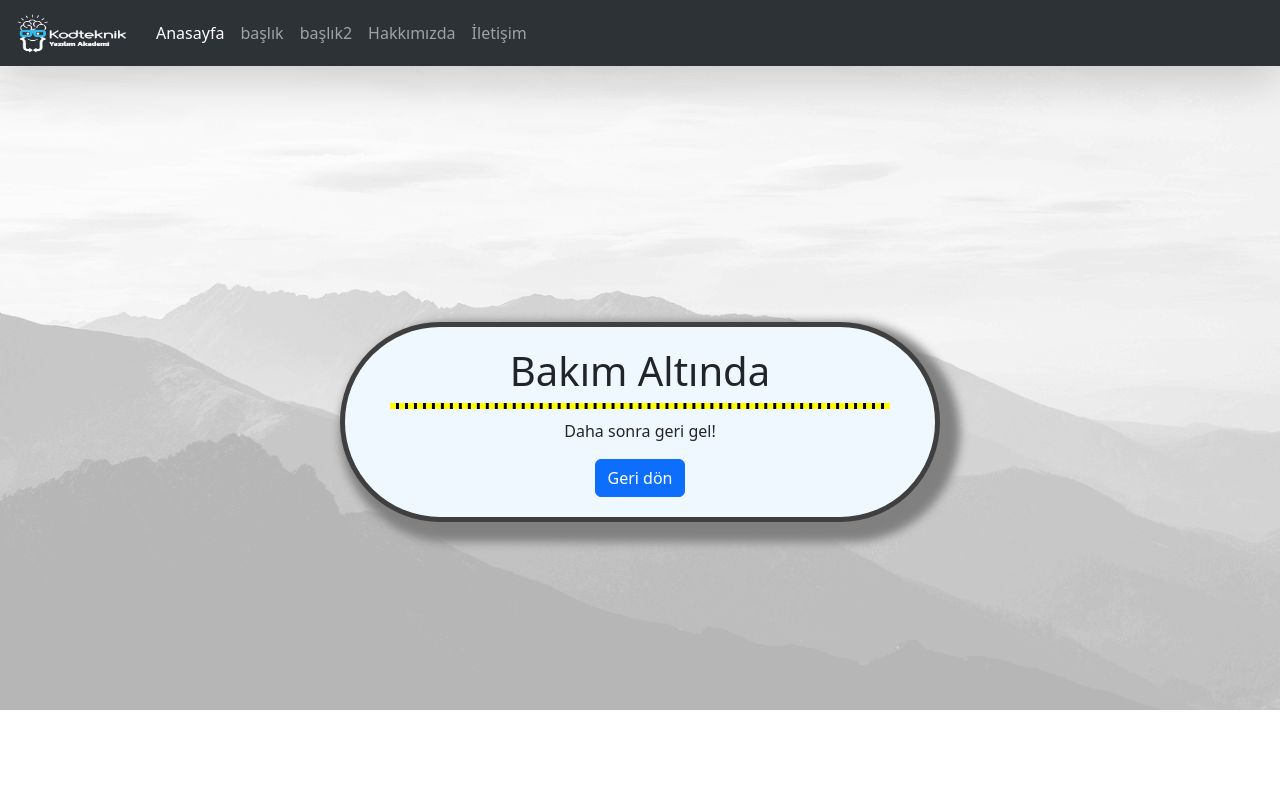
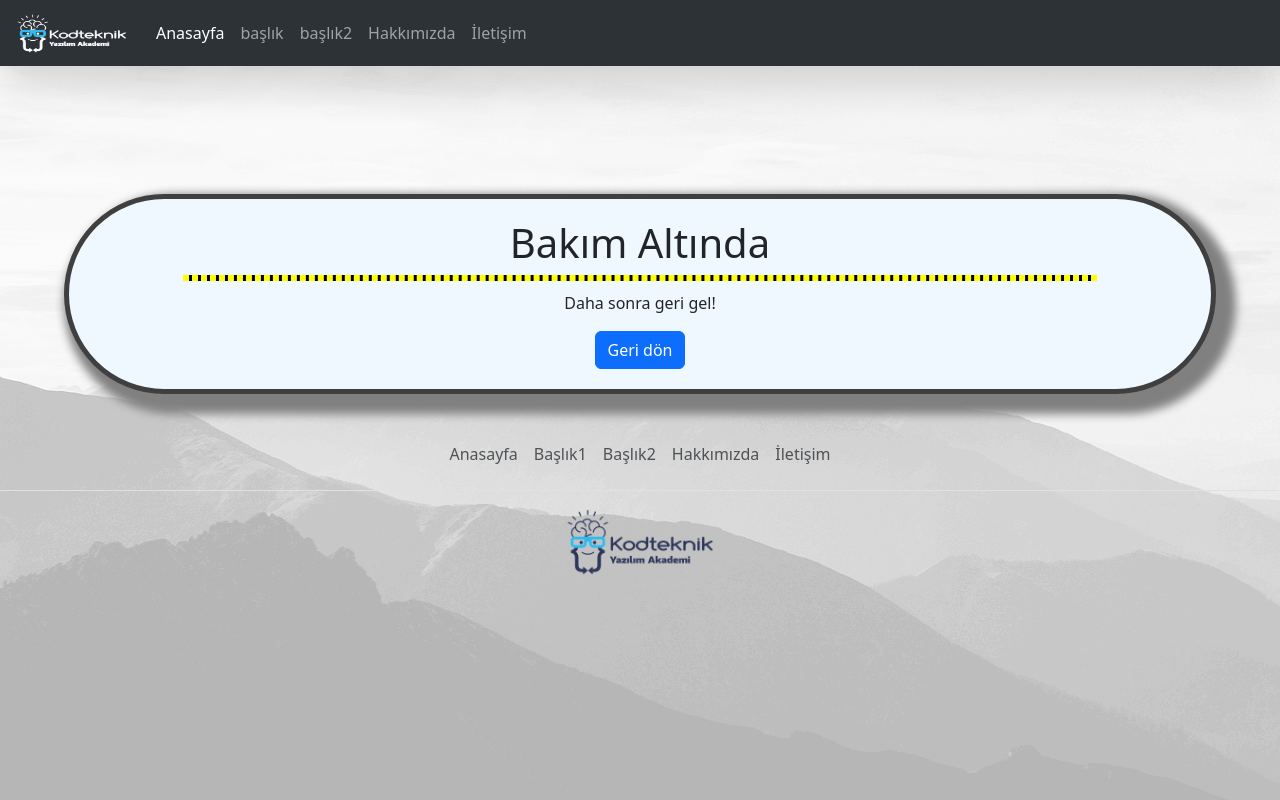
Before and after one commit to yusufumben09/kodtekniksite, a plain HTML site: page 404.html in a window 1280 px wide. Drawn offline with Linux system fonts and the light colour scheme.

Commit message:
Footer + bugfixler

```diff
--- a/404.html
+++ b/404.html
@@ -10,9 +10,9 @@
 <body class="modalbg">
     <script src="assets/js/bootstrap.bundle.min.js"></script>
      <!--Navbar  -->
-     <nav class="navbar bg-dark navbar-expand-lg bg-body-tertiary sticky-top shadow-lg bd-navbar" data-bs-theme="dark" style="opacity: 99%;">
+     <nav class="navbar bg-dark navbar-expand-lg bg-body-tertiary sticky-top shadow-lg bd-navbar" data-bs-theme="dark" style="opacity: 99%; width: 100%;">
         <div class="container-fluid">
-          <a class="navbar-brand" href="#"><img width="120" height="40" src="assets/img/kodteknik_koyutema.png"></a>
+          <a class="navbar-brand" href="index.html"><img width="120" height="40" src="assets/img/kodteknik_koyutema.png"></a>
           <button class="navbar-toggler" type="button" data-bs-toggle="collapse" data-bs-target="#navbarNavAltMarkup" aria-controls="navbarNavAltMarkup" aria-expanded="false" aria-label="Toggle navigation">
             <span class="navbar-toggler-icon"></span>
           </button>
@@ -29,13 +29,23 @@
     </nav>
 
     <!-- Navbar Son -->
-    <div style="text-align: center; margin: auto; margin-top: 20%; border: 5px solid rgb(63, 63, 63); width: 600px; border-radius: 100px; box-shadow: 10px 10px 10px 10px gray; background-color: aliceblue; padding-top: 20px; padding-bottom: 20px;">
+    <div style="text-align: center; margin: auto; margin-top: 10%; border: 5px solid rgb(63, 63, 63); width: 90%; border-radius: 100px; box-shadow: 10px 10px 10px 10px gray; background-color: aliceblue; padding-top: 20px; padding-bottom: 20px;">
         <H1>Bakım Altında</H1>
-        <div class="maintenancediv" style="background-color: black; border: 3px dashed yellow; color: black; opacity: 100%; width: 500px; margin: auto;"></div>
+        <div class="maintenancediv" style="background-color: black; border: 3px dashed yellow; color: black; opacity: 100%; width: 80%; margin: auto;"></div>
         <p style="margin-top: 10px;">Daha sonra geri gel!</p>
         <button class="btn btn-primary" onclick="history.back()">Geri dön</button>
     </div>
-
+    <!-- bottom unneccesary stuff -->
+    <footer class="py-3 my-4">
+      <ul class="nav justify-content-center border-bottom pb-3 mb-3">
+        <li class="nav-item"><a href="index.html#carouselbox" class="nav-link px-2 text-body-secondary">Anasayfa</a></li>
+        <li class="nav-item"><a href="index.html#baslik1" class="nav-link px-2 text-body-secondary">Başlık1</a></li>
+        <li class="nav-item"><a href="index.html#baslik2" class="nav-link px-2 text-body-secondary">Başlık2</a></li>
+        <li class="nav-item"><a href="about.html" class="nav-link px-2 text-body-secondary">Hakkımızda</a></li>
+        <li class="nav-item"><a href="contact.html" class="nav-link px-2 text-body-secondary">İletişim</a></li>
+      </ul>
+      <p class="text-center text-body-secondary"><img src="assets/img/Kodtekniklogo.png" style="width: 160px; height: 70px;"></p>
+    </footer>
 
 </body>
 </html>
--- a/assets/css/style.css
+++ b/assets/css/style.css
@@ -52,8 +52,9 @@
 .modalbg{
     background-image: url(../img/mountainsbg.png);
     background-position-y: -200px;
-    background-repeat: no-repeat;
-    background-size: cover;
+
+    background-repeat: repeat-y;
+    background-attachment: fixed;
 }
 
 /* animasyonlar cssi */
```
Also changed, not shown: contact.html (+13 -3 lines), index.html (+14 -2 lines), assets/img/Kodtekniklogo.png (added).
